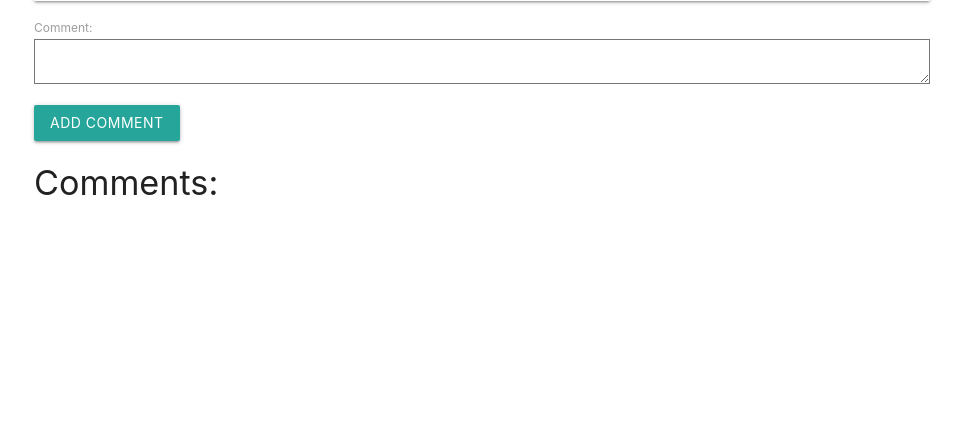
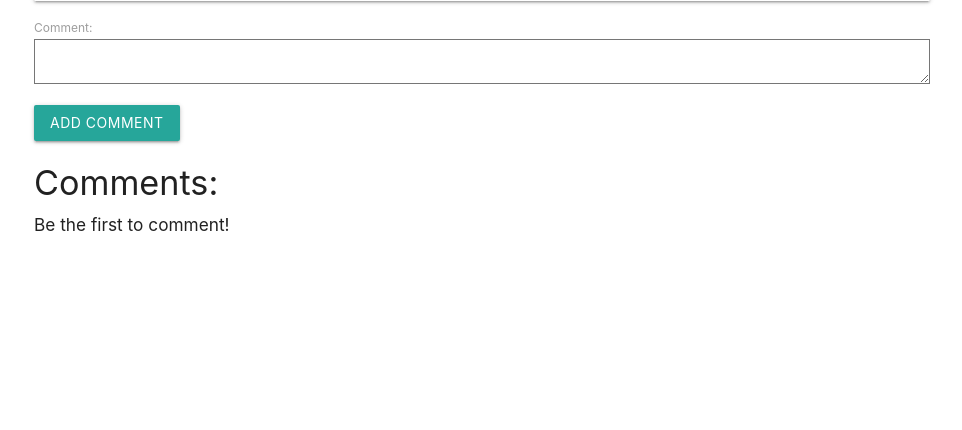
Before and after one commit to tonyhylo/GarageGuru, a Django app: template main_app/templates/posts/detail.html in a window 1280 px wide. Shown: the part 333-763 px from the top of the page, without its empty margins (158-1120 px from the left). Run offline with Django 4.2, Linux system fonts and the light colour scheme; the template is opened without the code that fills it: values that come from a table or form of the project are taken from there, others are empty.

Commit message:
add comment functionality

```diff
--- a/main_app/templates/posts/detail.html
+++ b/main_app/templates/posts/detail.html
@@ -21,10 +21,16 @@
 </form>
 
 <h4>Comments:</h4>
+{% if not post.comment_set.all %}
+  <h6>Be the first to comment!</h6>
+{% endif %}
 {% for comment in post.comment_set.all %}
 <div class="card">
   <div class="card-title">Username Goes Gere</div>
   <div class="card-content">{{comment.comment}}</div>
+  <div class="card-action">
+    <a href="{% url 'comment_delete' post.id comment.id %}">Delete</a>
+  </div>
 </div>
 {% endfor %}
 
--- a/main_app/urls.py
+++ b/main_app/urls.py
@@ -9,5 +9,6 @@ urlpatterns = [
     path('posts/create/', views.PostCreate.as_view(), name='posts_create'),
     path('posts/<int:pk>/update/', views.PostUpdate.as_view(), name='posts_update'),
     path('posts/<int:pk>/delete/', views.PostDelete.as_view(), name='posts_delete'),
-    path('posts/<int:post_id>/add_comment/', views.add_comment, name='add_comment')
+    path('posts/<int:post_id>/add_comment/', views.add_comment, name='add_comment'),
+    path('posts/<int:post_id>/commentDelete/<int:comment_id>', views.delete_comment, name='comment_delete')
 ]
```
Also changed, not shown: main_app/views.py (+7 -1 lines).
